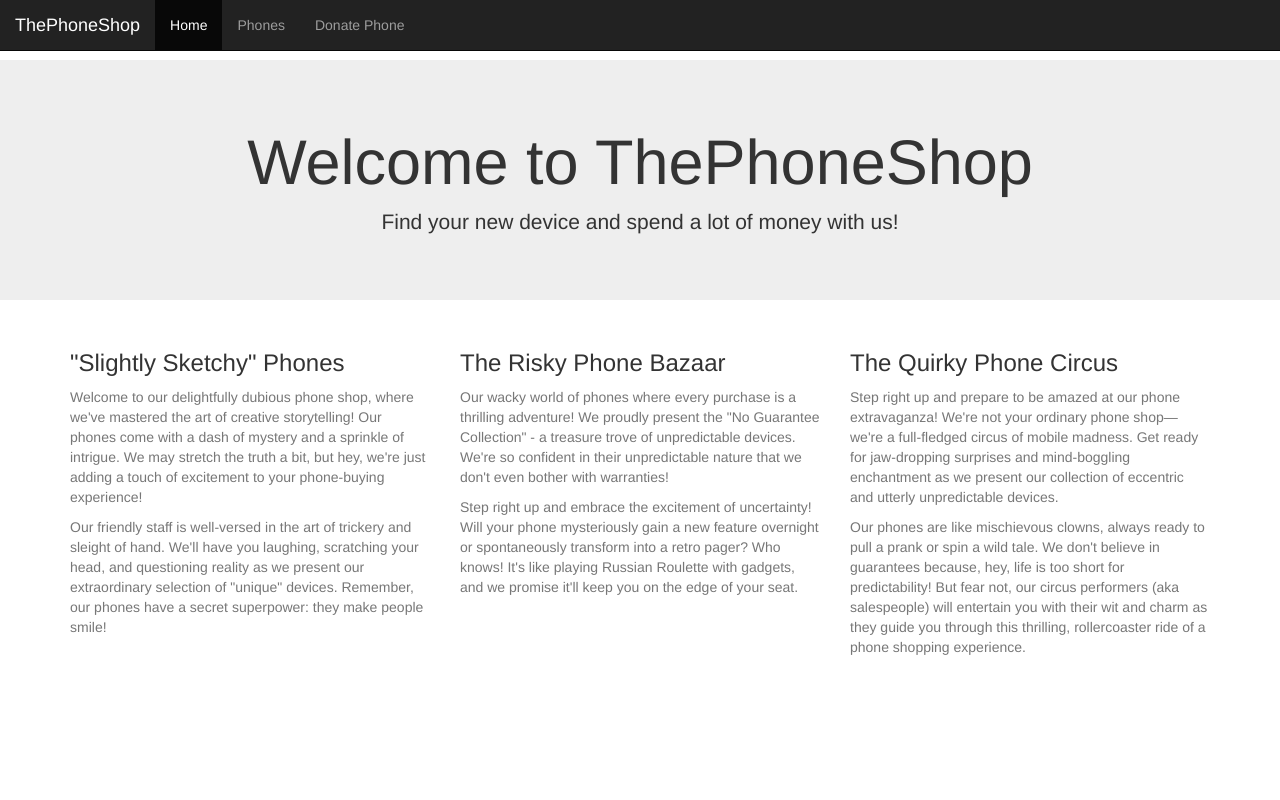
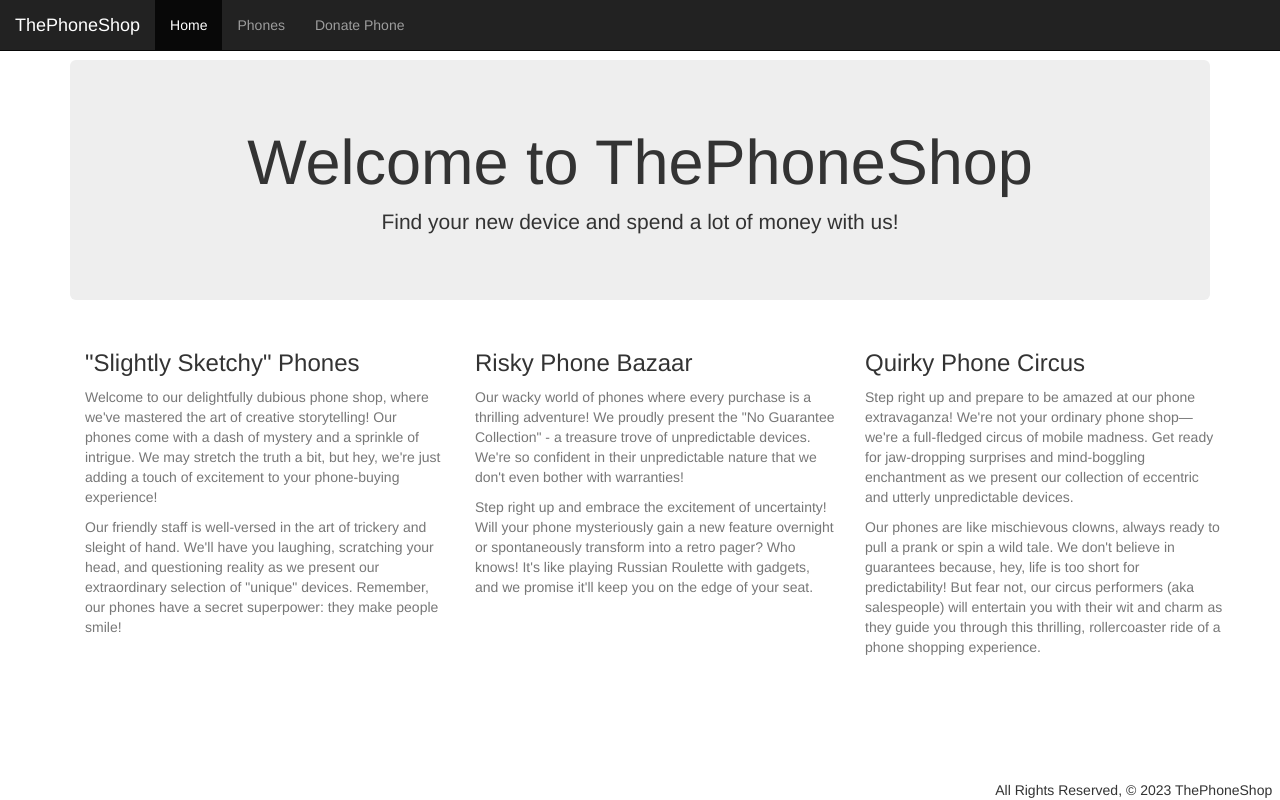
Before and after one commit to Temeculous/phone-shop, a Django app: page / in a window 1280 px wide. Run offline with Django 4.2, Linux system fonts and the light colour scheme; some libraries are stand-ins or nearby versions.

Commit message:
css styling

```diff
--- a/main_app/static/css/style.css
+++ b/main_app/static/css/style.css
@@ -6,3 +6,19 @@ body {
       padding-top: 0px;
     }
   }
+
+
+  body {
+    display: flex;
+    min-height: 100vh;
+    flex-direction: column;
+  }
+
+  main {
+    flex: 1 0 auto;
+  }
+
+  footer.page-footer {
+    padding-top: 0;
+    text-align: right;
+  }
--- a/main_app/templates/base.html
+++ b/main_app/templates/base.html
@@ -10,6 +10,7 @@
   <link rel="stylesheet" href="{% static 'css/style.css' %}">
   <script src="https://ajax.googleapis.com/ajax/libs/jquery/3.6.4/jquery.min.js"></script>
   <script src="https://maxcdn.bootstrapcdn.com/bootstrap/3.4.1/js/bootstrap.min.js"></script>
+  <script src="https://cdn.jsdelivr.net/npm/bootstrap@5.1.3/dist/js/bootstrap.bundle.min.js" integrity="sha384-ka7Sk0Gln4gmtz2MlQnikT1wXgYsOg+OMhuP+IlRH9sENBO0LRn5q+8nbTov4+1p" crossorigin="anonymous"></script>
 </head>
 <body>
     <nav class="navbar navbar-inverse navbar-fixed-top">
@@ -24,9 +25,12 @@
           </ul>
         </div>
       </nav>
-<body>
-{% block content %}
-{% endblock %}
-<script src="https://cdn.jsdelivr.net/npm/bootstrap@5.1.3/dist/js/bootstrap.bundle.min.js" integrity="sha384-ka7Sk0Gln4gmtz2MlQnikT1wXgYsOg+OMhuP+IlRH9sENBO0LRn5q+8nbTov4+1p" crossorigin="anonymous"></script>
+    <main class="container">
+      {% block content %}
+      {% endblock %}
+    </main>
+    <footer class="page-footer">
+        <div class="right">All Rights Reserved,  &copy; 2023 ThePhoneShop &nbsp;</div>
+    </footer>
 </body>
 </html>
--- a/main_app/templates/home.html
+++ b/main_app/templates/home.html
@@ -15,13 +15,13 @@
       <!-- <img src="3310b.jpg" alt="nokia" class="img-fluid"> -->
     </div>
     <div class="col-sm-4">
-      <h3>The Risky Phone Bazaar</h3>
+      <h3>Risky Phone Bazaar</h3>
       <p class="text-muted">Our wacky world of phones where every purchase is a thrilling adventure! We proudly present the "No Guarantee Collection" - a treasure trove of unpredictable devices. We're so confident in their unpredictable nature that we don't even bother with warranties!</p>
       <p class="text-muted">Step right up and embrace the excitement of uncertainty! Will your phone mysteriously gain a new feature overnight or spontaneously transform into a retro pager? Who knows! It's like playing Russian Roulette with gadgets, and we promise it'll keep you on the edge of your seat.</p>
       <!-- <img src="3310b.jpg" alt="nokia" class="img-fluid"> -->
     </div>
     <div class="col-sm-4">
-      <h3>The Quirky Phone Circus</h3>
+      <h3>Quirky Phone Circus</h3>
       <p class="text-muted">Step right up and prepare to be amazed at our phone extravaganza! We're not your ordinary phone shop—we're a full-fledged circus of mobile madness. Get ready for jaw-dropping surprises and mind-boggling enchantment as we present our collection of eccentric and utterly unpredictable devices.</p>
       <p class="text-muted">Our phones are like mischievous clowns, always ready to pull a prank or spin a wild tale. We don't believe in guarantees because, hey, life is too short for predictability! But fear not, our circus performers (aka salespeople) will entertain you with their wit and charm as they guide you through this thrilling, rollercoaster ride of a phone shopping experience.</p>
       <!-- <img src="3310b.jpg" alt="nokia" class="img-fluid"> -->
--- a/main_app/templates/main_app/phone_form.html
+++ b/main_app/templates/main_app/phone_form.html
@@ -4,7 +4,7 @@
 {%if object %}
 <h1>Edit: <span>{{object.type}}</span></h1>
 {% else %}
-<h1>Phone Info</h1>
+<h1>Add Phone</h1>
 {% endif %}
 
 <form action="" method="POST">
--- a/main_app/templates/phones/index.html
+++ b/main_app/templates/phones/index.html
@@ -2,8 +2,8 @@
 {% extends 'base.html' %}
 {% block content %}
 
-<h2>Available Devices</h2>
 <div class="container">
+  <h2>Available Devices</h2>
   {% for phone in phones %}
   <a href="{% url 'detail' phone.id %}" class="list-group-item list-group-item-action">
     <div class="d-flex justify-content-between align-items-center">
```
